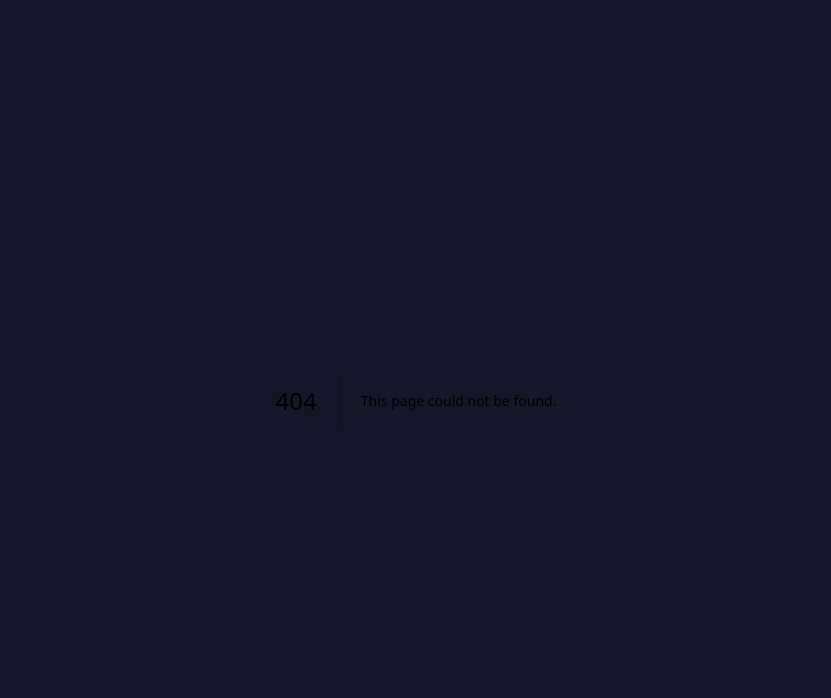
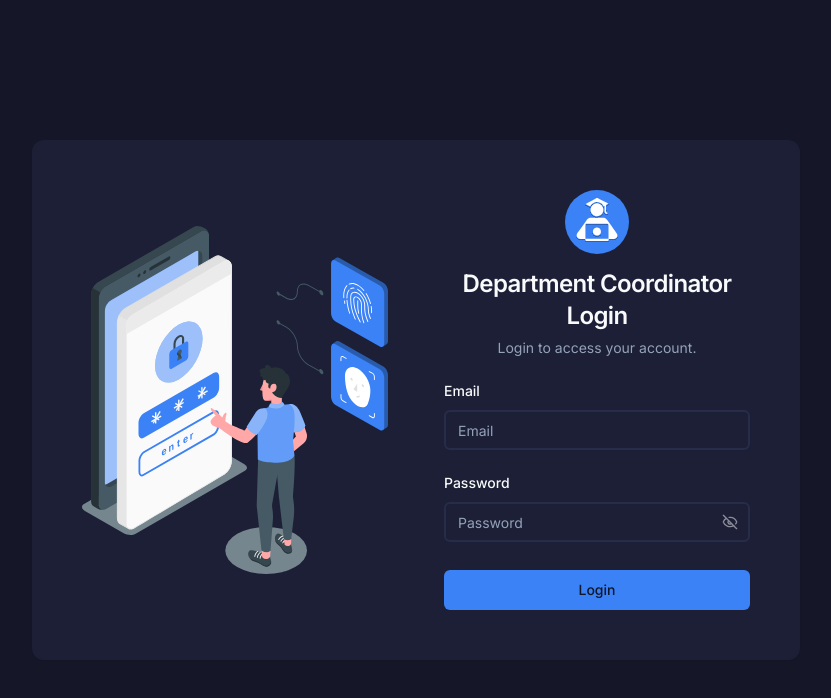
Before and after one commit to Swaraj2004/intern-sync, a Next.js app: page /login/department-coordinator in a window 1280 px wide. Before the commit this address had no page. Shown: the top 698 px of the page, without its empty margins (224-1055 px from the left). Built offline with nearby package versions, Linux system fonts and the light colour scheme; no server answers.

Commit message:
Update login and register pages

```diff
--- a/app/login/college-admin/page.tsx
+++ /dev/null
@@ -1,14 +0,0 @@
-import CollegeAdminLoginForm from '@/app/login/college-admin/CollegeAdminLoginForm';
-import LoginCard from '@/components/ui/LoginCard';
-
-const CollegeAdminLoginPage = () => {
-  return (
-    <div className="flex justify-center items-center h-screen">
-      <LoginCard loginType="College Admin Login">
-        <CollegeAdminLoginForm />
-      </LoginCard>
-    </div>
-  );
-};
-
-export default CollegeAdminLoginPage;
--- a/app/login/college-mentor/CollegeMentorLoginForm.tsx
+++ b/app/login/college-mentor/CollegeMentorLoginForm.tsx
@@ -48,6 +48,8 @@ const CollegeMentorLoginForm = () => {
       return;
     }
 
+    toast.success('Login successfull. Redirecting to dashboard...');
+
     router.push('/dashboard');
   }
 
--- /dev/null
+++ b/app/login/department-coordinator/DepartmentCoordinatorLoginForm.tsx
@@ -0,0 +1,83 @@
+'use client';
+
+import InputBox from '@/components/ui/InputBox';
+import { Button } from '@/components/ui/button';
+import {
+  Form,
+  FormControl,
+  FormField,
+  FormItem,
+  FormLabel,
+  FormMessage,
+} from '@/components/ui/form';
+import { PasswordInput } from '@/components/ui/password-input';
+import loginFormSchema from '@/formSchemas/loginUser';
+import { supabaseClient } from '@/utils/supabase/client';
+import { zodResolver } from '@hookform/resolvers/zod';
+import { useRouter } from 'next/navigation';
+import { useState } from 'react';
+import { useForm } from 'react-hook-form';
+import { toast } from 'sonner';
+import * as z from 'zod';
+
+const DepartmentCoordinatorLoginForm = () => {
+  const supabase = supabaseClient();
+  const router = useRouter();
+  const [loading, setLoading] = useState(false);
+
+  const loginForm = useForm<z.infer<typeof loginFormSchema>>({
+    resolver: zodResolver(loginFormSchema),
+    defaultValues: {
+      email: '',
+      password: '',
+    },
+  });
+
+  async function onSubmit(values: z.infer<typeof loginFormSchema>) {
+    const { email, password } = values;
+    setLoading(true);
+
+    const { error } = await supabase.auth.signInWithPassword({
+      email,
+      password,
+    });
+
+    if (error) {
+      toast.error(error.message);
+      setLoading(false);
+      return;
+    }
+
+    toast.success('Login successfull. Redirecting to dashboard...');
+
+    router.push('/dashboard');
+  }
+
+  return (
+    <Form {...loginForm}>
+      <form onSubmit={loginForm.handleSubmit(onSubmit)} className="grid gap-5">
+        <InputBox label="Email" id="email" type="email" form={loginForm} />
+        <FormField
+          control={loginForm.control}
+          name="password"
+          render={({ field }) => (
+            <FormItem className="w-full">
+              <FormLabel>Password</FormLabel>
+              <FormControl>
+                <PasswordInput placeholder="Password" {...field} />
+              </FormControl>
+              <FormMessage />
+            </FormItem>
+          )}
+        />
+        <Button
+          className={`mt-2 ${loading && 'opacity-60 cursor-not-allowed'}`}
+        >
+          Login
+        </Button>
+      </form>
+    </Form>
+  );
+};
+
+export default DepartmentCoordinatorLoginForm;
--- /dev/null
+++ b/app/login/department-coordinator/page.tsx
@@ -0,0 +1,14 @@
+import DepartmentCoordinatorLoginForm from '@/app/login/department-coordinator/DepartmentCoordinatorLoginForm';
+import LoginCard from '@/components/ui/LoginCard';
+
+const DepartmentCoordinatorLoginPage = () => {
+  return (
+    <div className="flex justify-center items-center h-screen">
+      <LoginCard loginType="Department Coordinator Login">
+        <DepartmentCoordinatorLoginForm />
+      </LoginCard>
+    </div>
+  );
+};
+
+export default DepartmentCoordinatorLoginPage;
--- a/app/login/college-admin/CollegeAdminLoginForm.tsx
+++ b/app/login/institute-coordinator/InstituteCoordinatorLoginForm.tsx
@@ -20,7 +20,7 @@ import { useForm } from 'react-hook-form';
 import { toast } from 'sonner';
 import * as z from 'zod';
 
-const CollegeAdminLoginForm = () => {
+const InstituteCoordinatorLoginForm = () => {
   const supabase = supabaseClient();
   const router = useRouter();
   const [loading, setLoading] = useState(false);
@@ -47,6 +47,8 @@ const CollegeAdminLoginForm = () => {
       setLoading(false);
       return;
     }
+
+    toast.success('Login successfull. Redirecting to dashboard...');
 
     router.push('/dashboard');
   }
@@ -78,4 +80,4 @@ const CollegeAdminLoginForm = () => {
   );
 };
 
-export default CollegeAdminLoginForm;
+export default InstituteCoordinatorLoginForm;
--- /dev/null
+++ b/app/login/institute-coordinator/page.tsx
@@ -0,0 +1,14 @@
+import InstituteCoordinatorLoginForm from '@/app/login/institute-coordinator/InstituteCoordinatorLoginForm';
+import LoginCard from '@/components/ui/LoginCard';
+
+const InstituteCoordinatorLoginPage = () => {
+  return (
+    <div className="flex justify-center items-center h-screen">
+      <LoginCard loginType="Institute Coordinator Login">
+        <InstituteCoordinatorLoginForm />
+      </LoginCard>
+    </div>
+  );
+};
+
+export default InstituteCoordinatorLoginPage;
--- a/app/login/page.tsx
+++ b/app/login/page.tsx
@@ -1,74 +1,56 @@
-import Link from 'next/link';
-import {
-  Card,
-  CardContent,
-  CardDescription,
-  CardHeader,
-  CardTitle,
-} from '@/components/ui/card';
-import Image from 'next/image';
 import Logo from '@/components/ui/Logo';
 import { Button } from '@/components/ui/button';
+import { Card } from '@/components/ui/card';
+import Link from 'next/link';
 
 const LoginPage = () => {
   return (
     <div className="flex justify-center items-center min-h-screen">
-      <Card className="p-8 sm:p-10 md:p-12 m-4 max-w-4xl w-fit md:w-full">
-        <div>
-          <div className="grid md:grid-cols-2 gap-8">
-            <div className="hidden md:grid">
-              <Image
-                src="/login-asset.svg"
-                alt="Login"
-                width={500}
-                height={500}
-                className="h-96 w-auto m-auto"
-              />
-            </div>
-            <div className="flex flex-col justify-center items-center">
-              <div className="pb-4">
-                <Link href="/" className="flex items-center">
+      <Card className="p-8 sm:p-10 mx-4 w-fit">
+        <Link href="/" className="flex items-center mb-4 justify-center">
           <Logo />
         </Link>
-              </div>
         <div className="text-center">
           <div className="text-2xl font-medium">Welcome back</div>
           <div className="text-sm text-muted-foreground pt-1">
             Glad to see you again. Select an option to login.
           </div>
         </div>
-              <div className="flex flex-col items-center gap-5 pt-5">
+        <div className="flex flex-col items-center gap-5 pt-8">
           <Button
             asChild
-                  className="px-6 py-3 h-11 rounded-lg w-64 text-lg font-medium dark:text-foreground"
+            className="px-6 py-3 h-11 rounded-lg w-[300px] text-lg font-medium dark:text-foreground"
           >
-                  <Link href="/login/college-admin">I am a College Admin</Link>
-                </Button>
-                <Button
-                  asChild
-                  className="px-6 py-3 h-11 rounded-lg w-64 text-lg font-medium dark:text-foreground"
-                >
-                  <Link href="/login/college-mentor">
-                    I am a College Mentor
+            <Link href="/login/institute-coordinator">
+              I am a Institute Coordinator
             </Link>
           </Button>
           <Button
             asChild
-                  className="px-6 py-3 h-11 rounded-lg w-64 text-lg font-medium dark:text-foreground"
+            className="px-6 py-3 h-11 rounded-lg w-[300px] text-lg font-medium dark:text-foreground"
           >
-                  <Link href="/login/company-mentor">
-                    I am a Company Mentor
+            <Link href="/login/department-coordinator">
+              I am a Department Coordinator
             </Link>
           </Button>
           <Button
             asChild
-                  className="px-6 py-3 h-11 rounded-lg w-64 text-lg font-medium dark:text-foreground"
+            className="px-6 py-3 h-11 rounded-lg w-[300px] text-lg font-medium dark:text-foreground"
+          >
+            <Link href="/login/college-mentor">I am a College Mentor</Link>
+          </Button>
+          <Button
+            asChild
+            className="px-6 py-3 h-11 rounded-lg w-[300px] text-lg font-medium dark:text-foreground"
+          >
+            <Link href="/login/company-mentor">I am a Company Mentor</Link>
+          </Button>
+          <Button
+            asChild
+            className="px-6 py-3 h-11 rounded-lg w-[300px] text-lg font-medium dark:text-foreground"
           >
             <Link href="/login/student">I am a Student</Link>
           </Button>
-              </div>
-            </div>
-          </div>
         </div>
       </Card>
     </div>
--- a/app/login/student/StudentLoginForm.tsx
+++ b/app/login/student/StudentLoginForm.tsx
@@ -48,6 +48,8 @@ const StudentLoginForm = () => {
       return;
     }
 
+    toast.success('Login successfull. Redirecting to dashboard...');
+
     router.push('/dashboard');
   }
 
--- a/app/register-college/RegistrationForm.tsx
+++ b/app/register-college/RegistrationForm.tsx
@@ -18,9 +18,11 @@ import { useForm } from 'react-hook-form';
 import { toast } from 'sonner';
 import * as z from 'zod';
 import registrationFormSchema from '@/formSchemas/registerCollege';
+import { useRouter } from 'next/navigation';
 
 const RegistrationForm = () => {
   const supabase = supabaseClient();
+  const router = useRouter();
   const [loading, setLoading] = useState(false);
 
   const registerForm = useForm<z.infer<typeof registrationFormSchema>>({
@@ -41,7 +43,7 @@ const RegistrationForm = () => {
       email,
       password,
       options: {
-        emailRedirectTo: `${window.location.origin}/dashboard`,
+        emailRedirectTo: `${window.location.origin}/login`,
       },
     });
 
@@ -77,8 +79,8 @@ const RegistrationForm = () => {
 
       toast.success('Registration successfull! Redirecting to login...');
       setTimeout(() => {
-        window.location.href = `${window.location.origin}/login`;
-      }, 3000);
+        router.push('/login');
+      }, 2000);
     }
   }
 
--- a/components/ui/LoginCard.tsx
+++ b/components/ui/LoginCard.tsx
@@ -6,6 +6,8 @@ import {
   CardTitle,
 } from '@/components/ui/card';
 import Logo from '@/components/ui/Logo';
+import Image from 'next/image';
+import Link from 'next/link';
 
 interface LoginCardProps {
   loginType: string;
@@ -14,13 +16,28 @@ interface LoginCardProps {
 
 const LoginCard = ({ loginType, children }: LoginCardProps) => {
   return (
-    <Card className="max-w-xs w-full">
-      <CardHeader className="text-center">
-        <Logo className="mx-auto pb-1" />
-        <CardTitle>{loginType}</CardTitle>
-        <CardDescription>Login to access your account.</CardDescription>
-      </CardHeader>
-      <CardContent>{children}</CardContent>
+    <Card className="max-w-3xl p-8 mx-4 md:p-12 md:w-full">
+      <div className="grid md:grid-cols-2 gap-14">
+        <div className="hidden md:grid">
+          <Image
+            src="/login-asset.svg"
+            alt="Login"
+            width={500}
+            height={500}
+            className="m-auto"
+          />
+        </div>
+        <div>
+          <CardHeader className="text-center p-0 pb-5">
+            <Link href="/" className="flex items-center pb-2">
+              <Logo className="mx-auto" />
+            </Link>
+            <CardTitle className="leading-8">{loginType}</CardTitle>
+            <CardDescription>Login to access your account.</CardDescription>
+          </CardHeader>
+          <CardContent className="p-0">{children}</CardContent>
+        </div>
+      </div>
     </Card>
   );
 };
```
Also changed, not shown: public/logo.svg (deleted). Lines whose indentation alone changed are shown as unchanged.
